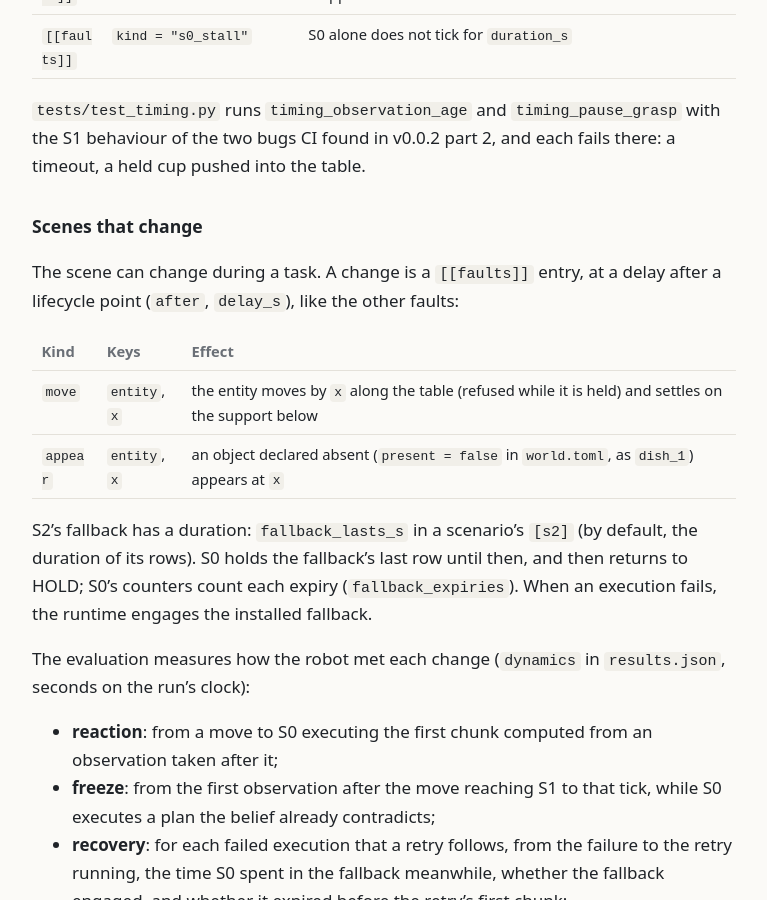
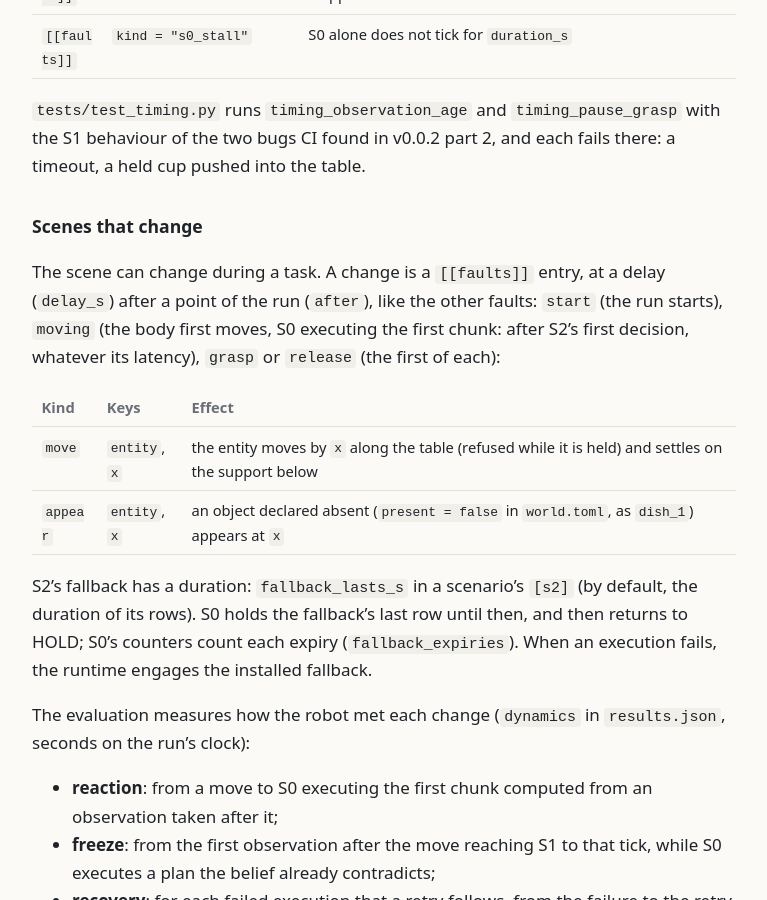
Before and after one commit to promaaa/omarchy-robots, a Jekyll site: the page built from manual/runtime.md, in a window 1280 px wide and 900 px high, scrolled down 5621 px. Shown: the whole window, without its empty margins (256-1023 px from the left). Built offline with Jekyll 4.4.1, drawn with Linux system fonts in a browser that asks for light colours; some of the changed text lies outside the part shown.

Commit message:
fix: cup_moved moves the cup during the approach, whatever S2's latency
Found by the full placement matrix on 459890d (CI run 37460003362): 84 of
84 cells were within tolerance, but two things in the experiment were
wrong, neither in the runtime.

cup_moved moved the cup 1.2 s after the run started. With S2 taking 5 s,
the arm had not moved yet, and the "reaction" of 4.05 s was mostly the wait
for S2. A new fault trigger, `moving` (the body's first motion), puts the
move 0.95 s after it: 1.2 s into the run with S2 at 0.1 s as before, and
during the approach for every TTFT (reaction 0.10 s in simulated time for
0.1, 1 and 5 s). In the inference matrix the move now follows S1's
inference delay too, so the cup_moved rows change; the manual's table is
regenerated. The test of the reaction now states its bound, more than the
inference delay and at most one observation period (50 ms) more, instead of
an exact value that held only while the move fell on the sensor's period.

The VM test required the fallback to have engaged in every recovery. With
a TTFT of 5 s, S1 gives up before S2 has installed the execution's
fallback, and S0 holds without one, as in the simulated run: the check was
wrong. It now requires the retry in every slot_blocked and fallback_expiry
cell.

```diff
--- a/manual/runtime.md
+++ b/manual/runtime.md
@@ -101,7 +101,7 @@
 
 ### Scenes that change
 
-The scene can change during a task. A change is a `[[faults]]` entry, at a delay after a lifecycle point (`after`, `delay_s`), like the other faults:
+The scene can change during a task. A change is a `[[faults]]` entry, at a delay (`delay_s`) after a point of the run (`after`), like the other faults: `start` (the run starts), `moving` (the body first moves, S0 executing the first chunk: after S2's first decision, whatever its latency), `grasp` or `release` (the first of each):
 
 | Kind | Keys | Effect |
 |---|---|---|
--- a/pkgs/omarchy-runtime/omarchy_runtime/scenarios/cup_moved.toml
+++ b/pkgs/omarchy-runtime/omarchy_runtime/scenarios/cup_moved.toml
@@ -17,8 +17,8 @@
 [[faults]]
 kind = "move"
 entity = "cup_1"
-after = "start"
-delay_s = 1.2
+after = "moving"  # S2 decides first: with any S2 latency, the arm is approaching
+delay_s = 0.95
 x = 0.06
 
 [[expect]]
```
Also changed, not shown: other parts of manual/runtime.md (+8 -8 lines), CHANGELOG.md, 4 other files.
